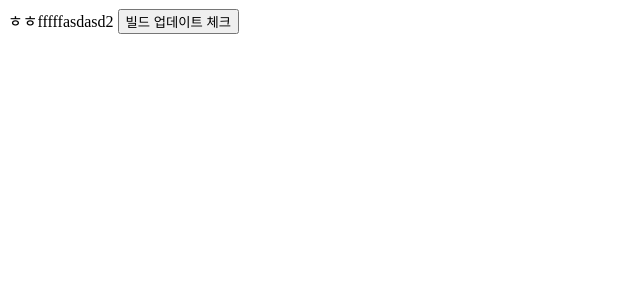
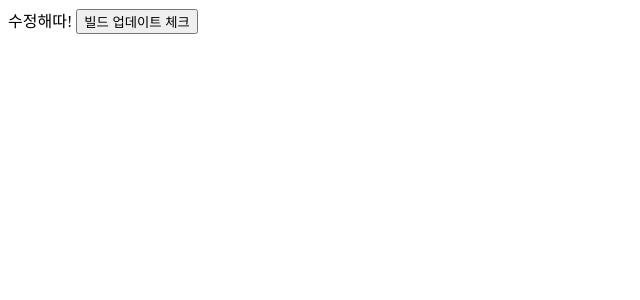
Before and after one commit to KumJungMin/pwa-service-worker-build-updater, a Vue app: page /test in a window 1280 px wide. Shown: the top 300 px of the page, without its empty margins (0-640 px from the left). Built offline with nearby package versions, Linux system fonts and the light colour scheme; the HTML template or start-up script is replaced by a standard one.

Commit message:
test: update text in TestMain.js

```diff
--- a/src/views/TestMain.vue
+++ b/src/views/TestMain.vue
@@ -1,7 +1,5 @@
 <template>
-  ㅎㅎfffffasdasd2
-  <!-- 배포했다! -> 서버에서 메시지를 줄 수 없ㅈ나? 이벤ㄴ트? -<> 다 해결됨!! -->
-  <!-- 프론트 배포 -> 배포다 되었따~ -> 제킨스 -> 알림을 주면!! -->
+  수정해따!
 </template>
 
 <script lang="ts" setup>
```
